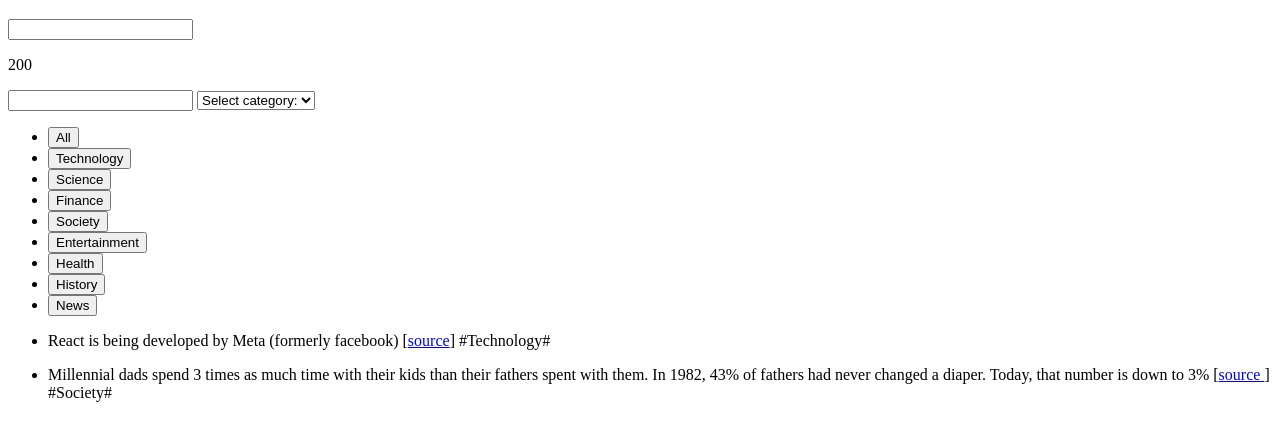
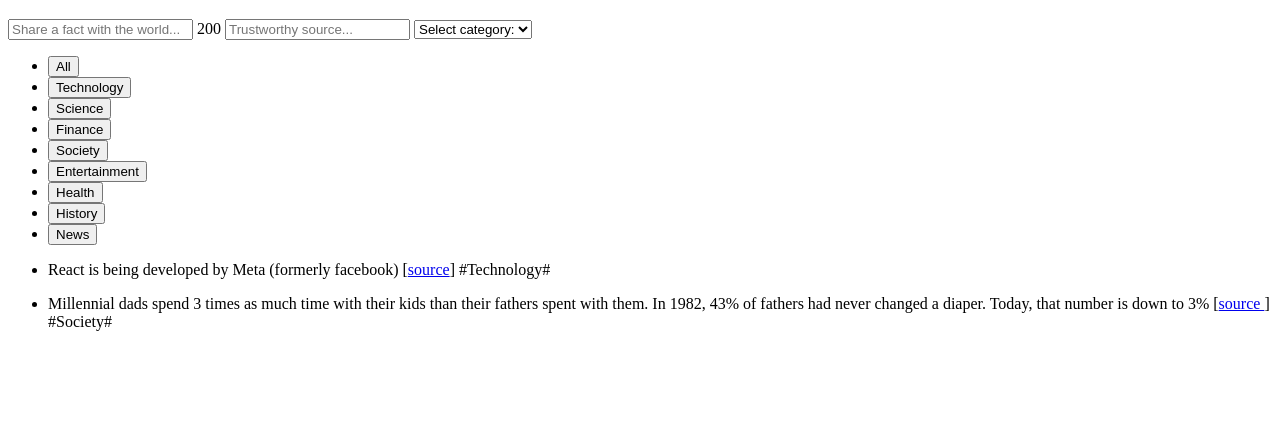
Before and after one commit to Emekaony/Full-Sack-App, a website: page pages/index.html in a window 1280 px wide. Shown: the part 141-582 px from the top of the page. Drawn offline with Linux system fonts and the light colour scheme.

Commit message:
Replaced p with span because word count should not create a new line

```diff
--- a/pages/index.html
+++ b/pages/index.html
@@ -18,9 +18,9 @@
         </header>
 
         <form action>
-            <input type="text" />
-            <p>200</p>
-            <input type="text" />
+            <input type="text" placeholder="Share a fact with the world..." />
+            <span>200</span>
+            <input type="text" placeholder="Trustworthy source..." />
             <select name="category" id="category">
                 <option disabled selected>Select category:</option>
                 <option value="Technology">Technology</option>
```
